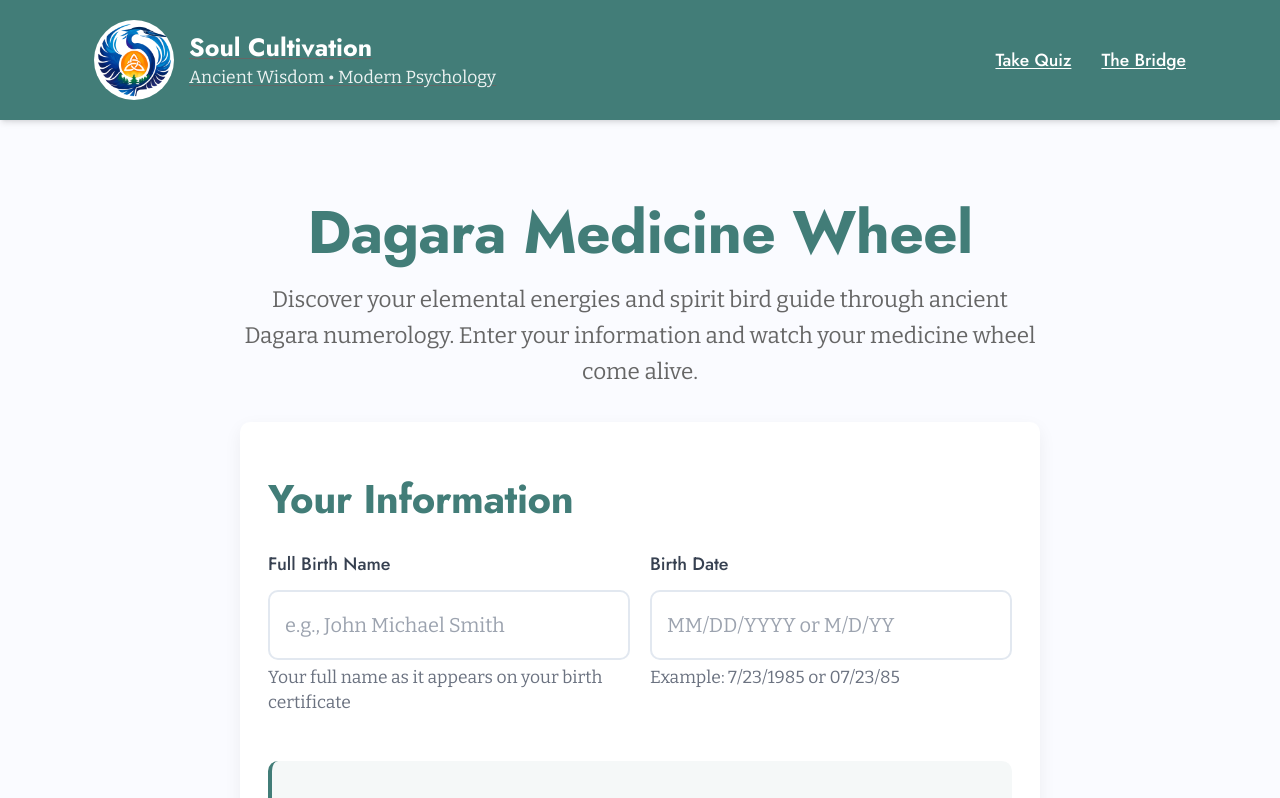
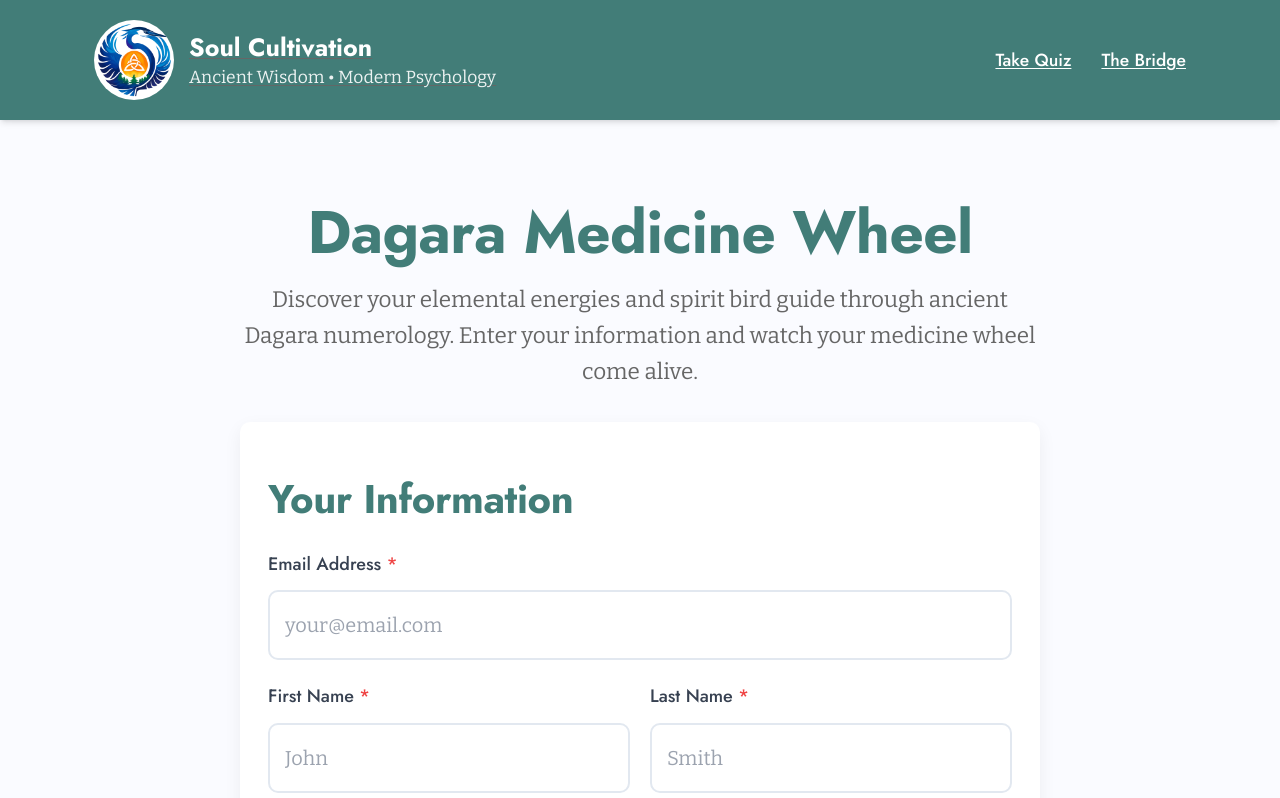
Before and after one commit to samuelmholley1/soulcultivationnow.com, a Next.js app: page /quiz in a window 1280 px wide. Shown: the top 798 px of the page. Built offline with nearby package versions, Linux system fonts and the light colour scheme.

Commit message:
Add Airtable integration for Medicine Wheel with email capture

```diff
--- /dev/null
+++ b/src/app/api/medicine-wheel/route.ts
@@ -0,0 +1,27 @@
+import { NextRequest, NextResponse } from 'next/server';
+import { submitMedicineWheelData, type MedicineWheelSubmission } from '@/lib/airtable';
+
+export async function POST(request: NextRequest) {
+  try {
+    const body: MedicineWheelSubmission = await request.json();
+
+    // Validate required fields
+    if (!body.email || !body.firstName || !body.lastName || !body.fullName || !body.birthDate) {
+      return NextResponse.json(
+        { error: 'Missing required fields' },
+        { status: 400 }
+      );
+    }
+
+    // Submit to Airtable
+    const result = await submitMedicineWheelData(body);
+
+    return NextResponse.json({ success: true, id: result.id });
+  } catch (error) {
+    console.error('Error submitting medicine wheel data:', error);
+    return NextResponse.json(
+      { error: 'Failed to submit data' },
+      { status: 500 }
+    );
+  }
+}
--- a/src/app/quiz/page.tsx
+++ b/src/app/quiz/page.tsx
@@ -15,6 +15,9 @@ import {
 
 export default function QuizPage() {
   const [fullName, setFullName] = useState('');
+  const [firstName, setFirstName] = useState('');
+  const [lastName, setLastName] = useState('');
+  const [email, setEmail] = useState('');
   const [birthDate, setBirthDate] = useState('');
   const [digitCounts, setDigitCounts] = useState<number[]>(new Array(10).fill(0));
   const [wheelData, setWheelData] = useState<WheelData>({
@@ -25,6 +28,8 @@ export default function QuizPage() {
     earth: 0,
   });
   const [showResults, setShowResults] = useState(false);
+  const [isSubmitting, setIsSubmitting] = useState(false);
+  const [submitSuccess, setSubmitSuccess] = useState(false);
 
   // Real-time calculation as user types
   useEffect(() => {
@@ -39,6 +44,50 @@ export default function QuizPage() {
       setShowResults(false);
     }
   }, [fullName, birthDate]);
+
+  const handleSubmit = async () => {
+    if (!email || !firstName || !lastName || !fullName || !birthDate) {
+      alert('Please fill in all required fields');
+      return;
+    }
+
+    setIsSubmitting(true);
+    try {
+      const response = await fetch('/api/medicine-wheel', {
+        method: 'POST',
+        headers: {
+          'Content-Type': 'application/json',
+        },
+        body: JSON.stringify({
+          email,
+          firstName,
+          lastName,
+          fullName,
+          birthDate,
+          waterCount: wheelData.water,
+          natureCount: wheelData.nature,
+          fireCount: wheelData.fire,
+          mineralCount: wheelData.mineral,
+          earthCount: wheelData.earth,
+          dominantElement: dominantElement.element,
+          spiritBird: elementDescriptions[dominantElement.element]?.bird || '',
+          masculineEnergy: energyBalance.masculine,
+          feminineEnergy: energyBalance.feminine,
+        }),
+      });
+
+      if (response.ok) {
+        setSubmitSuccess(true);
+      } else {
+        throw new Error('Failed to submit');
+      }
+    } catch (error) {
+      console.error('Error submitting data:', error);
+      alert('There was an error saving your results. Please try again.');
+    } finally {
+      setIsSubmitting(false);
+    }
+  };
 
   const dominantElement = getDominantElement(wheelData);
   const energyBalance = getEnergyBalance(digitCounts);
@@ -97,13 +146,73 @@ export default function QuizPage() {
             </h2>
 
             <div className="grid grid-cols-1 md:grid-cols-2 gap-4">
+              {/* Email Input */}
+              <div className="md:col-span-2">
+                <label
+                  htmlFor="email"
+                  className="font-['Jost',sans-serif] font-medium text-[#374151] block mb-2"
+                >
+                  Email Address <span className="text-red-500">*</span>
+                </label>
+                <input
+                  id="email"
+                  type="email"
+                  value={email}
+                  onChange={(e) => setEmail(e.target.value)}
+                  placeholder="your@email.com"
+                  required
+                  className="font-['Bitter',serif] w-full p-3 rounded-lg border-2 border-[#E2E8F0] focus:border-[#427d78] focus:outline-none transition-colors"
+                  style={{ fontSize: '1rem' }}
+                />
+              </div>
+
+              {/* First Name Input */}
+              <div>
+                <label
+                  htmlFor="firstName"
+                  className="font-['Jost',sans-serif] font-medium text-[#374151] block mb-2"
+                >
+                  First Name <span className="text-red-500">*</span>
+                </label>
+                <input
+                  id="firstName"
+                  type="text"
+                  value={firstName}
+                  onChange={(e) => setFirstName(e.target.value)}
+                  placeholder="John"
+                  required
+                  className="font-['Bitter',serif] w-full p-3 rounded-lg border-2 border-[#E2E8F0] focus:border-[#427d78] focus:outline-none transition-colors"
+                  style={{ fontSize: '1rem' }}
+                />
+              </div>
+
+              {/* Last Name Input */}
+              <div>
+                <label
+                  htmlFor="lastName"
+                  className="font-['Jost',sans-serif] font-medium text-[#374151] block mb-2"
+                >
+                  Last Name <span className="text-red-500">*</span>
+                </label>
+                <input
+                  id="lastName"
+                  type="text"
+                  value={lastName}
+                  onChange={(e) => setLastName(e.target.value)}
+                  placeholder="Smith"
+                  required
+                  className="font-['Bitter',serif] w-full p-3 rounded-lg border-2 border-[#E2E8F0] focus:border-[#427d78] focus:outline-none transition-colors"
+                  style={{ fontSize: '1rem' }}
+                />
+              </div>
+
               {/* Full Name Input */}
               <div>
                 <label
                   htmlFor="fullName"
                   className="font-['Jost',sans-serif] font-medium text-[#374151] block mb-2"
                 >
-                  Full Birth Name
+                  Full Birth Name <span className="text-red-500">*</span>
                 </label>
                 <input
                   id="fullName"
@@ -111,6 +220,7 @@ export default function QuizPage() {
                   value={fullName}
                   onChange={(e) => setFullName(e.target.value)}
                   placeholder="e.g., John Michael Smith"
+                  required
                   className="font-['Bitter',serif] w-full p-3 rounded-lg border-2 border-[#E2E8F0] focus:border-[#427d78] focus:outline-none transition-colors"
                   style={{ fontSize: '1rem' }}
                 />
@@ -125,7 +235,7 @@ export default function QuizPage() {
                   htmlFor="birthDate"
                   className="font-['Jost',sans-serif] font-medium text-[#374151] block mb-2"
                 >
-                  Birth Date
+                  Birth Date <span className="text-red-500">*</span>
                 </label>
                 <input
                   id="birthDate"
@@ -133,6 +243,7 @@ export default function QuizPage() {
                   value={birthDate}
                   onChange={(e) => setBirthDate(e.target.value)}
                   placeholder="MM/DD/YYYY or M/D/YY"
+                  required
                   className="font-['Bitter',serif] w-full p-3 rounded-lg border-2 border-[#E2E8F0] focus:border-[#427d78] focus:outline-none transition-colors"
                   style={{ fontSize: '1rem' }}
                 />
@@ -258,12 +369,25 @@ export default function QuizPage() {
               {/* CTA */}
               <div className="card text-center" style={{ background: 'linear-gradient(135deg, #427d78 0%, #967BB6 100%)', color: 'white', marginTop: 'var(--space-5)' }}>
                 <h2 className="font-['Jost',sans-serif] font-bold" style={{ fontSize: 'clamp(1.5rem, 4vw, 2rem)', marginBottom: 'var(--space-3)' }}>
-                  Ready to Dive Deeper?
+                  {submitSuccess ? 'Results Saved!' : 'Save Your Results'}
                 </h2>
                 <p className="font-['Bitter',serif]" style={{ fontSize: 'clamp(1rem, 2vw, 1.125rem)', marginBottom: 'var(--space-4)', opacity: 0.95 }}>
-                  Your medicine wheel reveals your elemental blueprint. Let&apos;s explore how to work with these energies
-                  through Soul Cultivation practices, rituals, and personalized guidance.
+                  {submitSuccess
+                    ? "Your medicine wheel profile has been saved. We'll send you personalized insights and guidance based on your elemental blueprint."
+                    : "Save your medicine wheel results and receive personalized guidance on working with your elemental energies through Soul Cultivation practices."
+                  }
                 </p>
+                {!submitSuccess && (
+                  <button
+                    onClick={handleSubmit}
+                    disabled={isSubmitting || !email || !firstName || !lastName || !fullName || !birthDate}
+                    className="inline-block bg-white text-[#427d78] font-['Jost',sans-serif] font-bold rounded-full hover:shadow-xl hover:scale-105 transition-all duration-300 disabled:opacity-50 disabled:cursor-not-allowed"
+                    style={{ padding: '1rem 2rem', fontSize: 'clamp(1rem, 2vw, 1.125rem)' }}
+                  >
+                    {isSubmitting ? 'Saving...' : 'Save My Results →'}
+                  </button>
+                )}
+                {submitSuccess && (
                   <a
                     href="mailto:scott@soulcultivationnow.com?subject=Medicine%20Wheel%20Consultation"
                     className="inline-block bg-white text-[#427d78] font-['Jost',sans-serif] font-bold rounded-full hover:shadow-xl hover:scale-105 transition-all duration-300"
@@ -271,6 +395,7 @@ export default function QuizPage() {
                   >
                     Schedule a Consultation →
                   </a>
+                )}
               </div>
             </>
           )}
```
Also changed, not shown: src/lib/airtable.ts (+70 -9 lines), 1 other file (tests, documents, lock files or other folders). Lines whose indentation alone changed are shown as unchanged.
